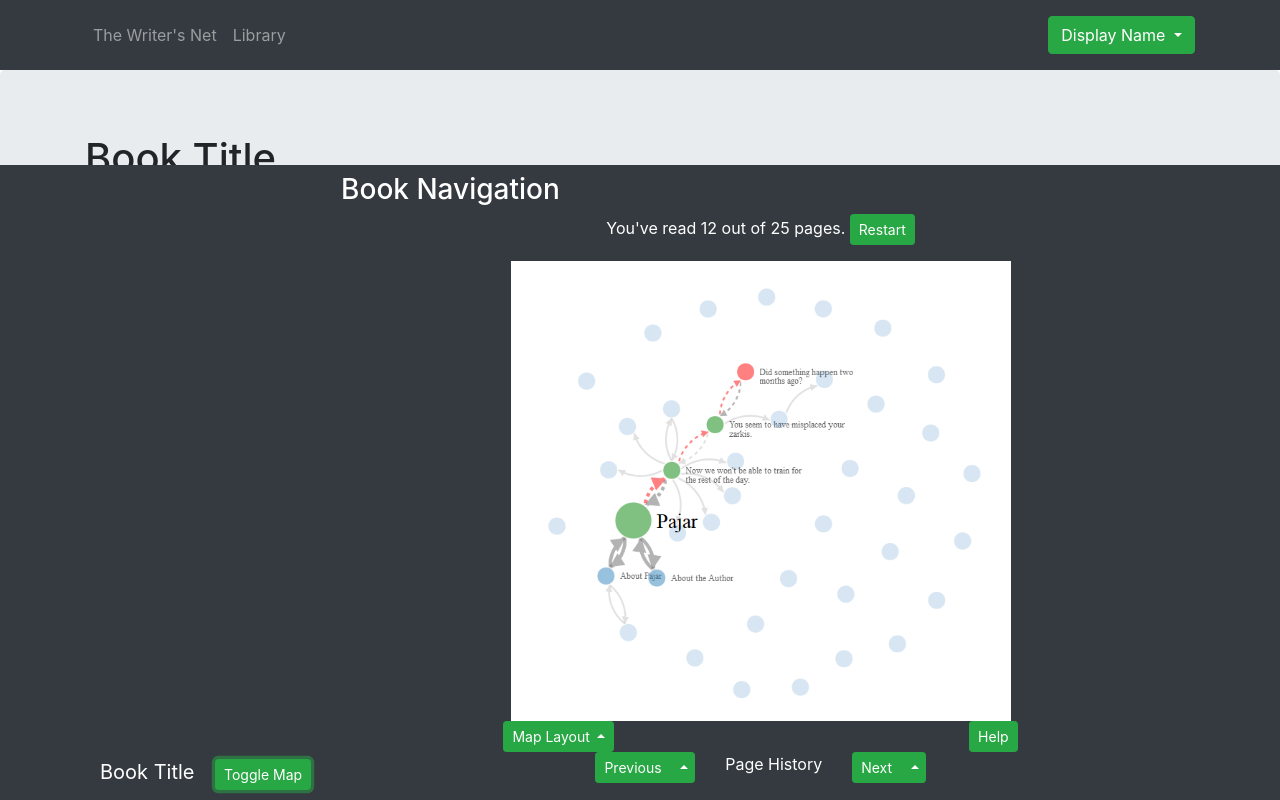
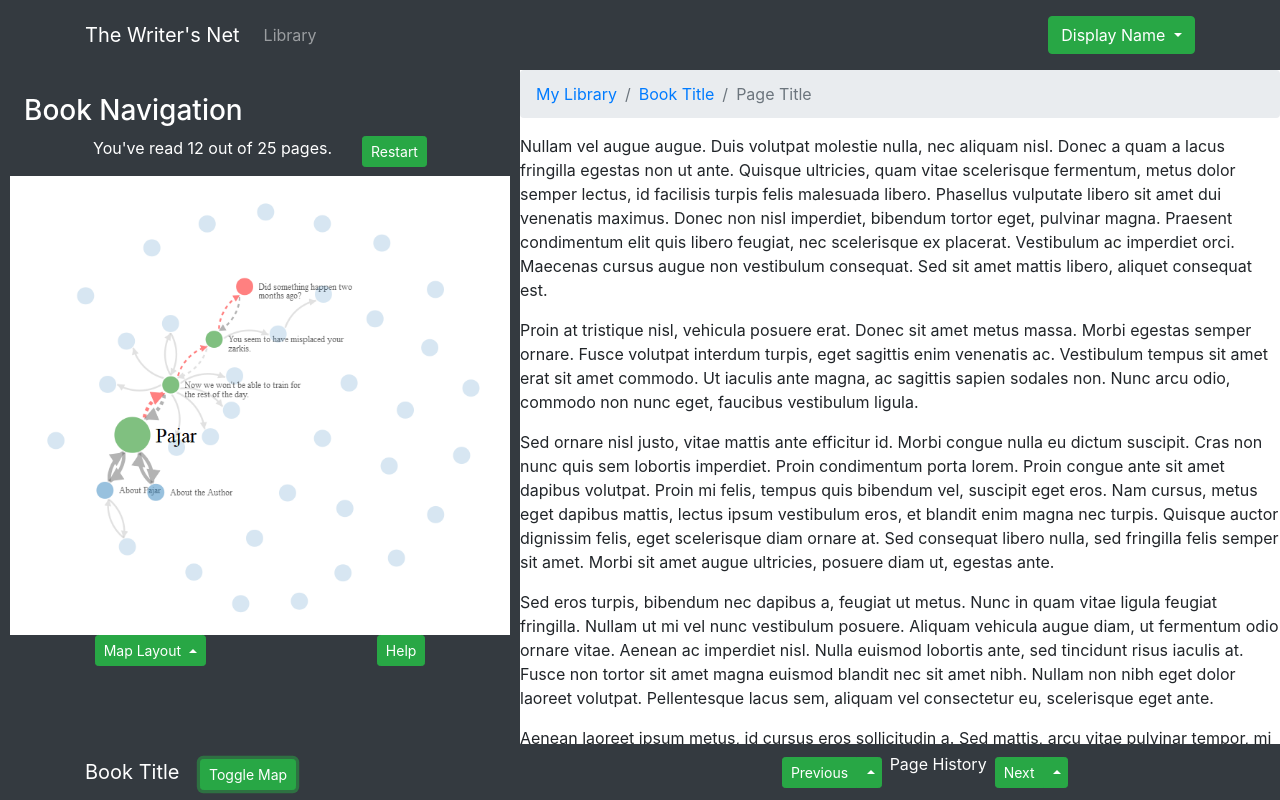
Before and after one commit to silentfuzzle/TheWritersNetBootstrap, a website: page pages/view.html in a window 1280 px wide. Both pictures are taken after a click on the button "Toggle Map". Shown: the top 800 px of the page. Drawn offline with nearby package versions, Linux system fonts and the light colour scheme.

Commit message:
Sidebar and hidden menu on View Page implemented

```diff
--- a/css/styles.css
+++ b/css/styles.css
@@ -16,12 +16,20 @@ body {
     width: 100%;
 }
 
+#sidebar-pusher {
+    min-width: 520px;
+    max-width: 520px;
+}
+
 #sidebar {
-    min-width: 250px;
-    max-width: 250px;
-    min-height: 100vh;
+    width: 520px;
+    position: fixed;
+    top: 70px;
+    left: 0;
+    height: 100vh;
+    z-index: 999;
 }
 
 #sidebar.active {
-    margin-left: -250px;
+    margin-left: -520px;
 }
--- a/pages/view.html
+++ b/pages/view.html
@@ -14,13 +14,13 @@
     <body>
         <nav class="navbar navbar-dark bg-dark navbar-expand-sm fixed-top">
             <div class="container">
+                <a class="navbar-brand" href="../index.html">The Writer's Net</a>
                 <button class="navbar-toggler" type="button" data-toggle="collapse" data-target="#nav-bar">
                     <span class="navbar-toggler-icon"></span>
                 </button>
                 <div class="collapse navbar-collapse" id="nav-bar">
                     <ul class="navbar-nav mr-auto">
-                        <li class="nav-item"><a class="nav-link" href="#">The Writer's Net</a></li>
-                        <li class="nav-item"><a class="nav-link" href="./library.html">Library</a></li>
+                        <li class="nav-item"><a class="nav-link" href="../library.html">Library</a></li>
                     </ul>
                     <span class="navbar-text">
                         <div class="dropdown">
@@ -41,16 +41,10 @@
             </div>
         </nav>
 
-        <nav class="navbar navbar-dark bg-dark navbar-expand-sm fixed-bottom">
+        <div class="fixed-bottom">
+            <div class="collapse" id="map-nav">
+                <div class="bg-dark">
                     <div class="container">
-                <div class="col-auto align-self-end">
-                    <a class="navbar-brand" href="#">Book Title</a>
-                    <button class="btn btn-success btn-sm" type="button" data-toggle="collapse" data-target="#map" aria-controls="navbarToggleExternalContent" aria-expanded="false" aria-label="Toggle navigation">
-                        Toggle Map
-                    </button>
-                </div>
-                <div class="col">
-                    <div class="collapse" id="map">
                         <div class="row">
                             <div class="col">
                                 <h3 class="text-white">Book Navigation</h3>
@@ -58,10 +52,10 @@
                         </div>
                         <div class="row justify-content-center">
                             <div class="col-auto">
-                                <p class="text-white">
-                                    You've read 12 out of 25 pages.
+                                <p class="text-white">You've read 12 out of 25 pages.</p>
+                            </div>
+                            <div class="col-auto">
                                     <a class="btn btn-success btn-sm text-white" data-toggle="modal" data-target="#confirm-modal">Restart</a>
-                                </p>
                             </div>
                         </div>
                         <div class="row justify-content-center">
@@ -86,13 +80,25 @@
                             </div>
                         </div>
                     </div>
-
+                </div>
+            </div>
+            <nav class="navbar navbar-dark bg-dark navbar-expand">
+                <div class="container">
+                    <div class="col">
+                        <a class="navbar-brand" href="#">Book Title</a>
+                        <button class="btn btn-outline-secondary btn-sm d-inline d-md-none" type="button" data-toggle="collapse" data-target="#map-nav" aria-controls="map-nav" aria-expanded="false" aria-label="Toggle navigation">
+                            <span class="navbar-toggler-icon"></span>
+                        </button>
+                        <button class="btn btn-success btn-sm d-none d-md-inline" type="button" data-toggle="collapse" data-target=".sidebar-toggler" aria-controls="sidebar" aria-expanded="false" aria-label="Toggle navigation">
+                            Toggle Map
+                        </button>
+                    </div>
+                    <div class="col">
                         <div class="row justify-content-center">
-                        <div class="col-auto">
-                            <div class="btn-group dropup">
+                            <div class="btn-group dropup align-self-center">
                                 <button type="button" class="btn btn-success btn-sm">Previous</button>
                                 <button type="button" class="btn btn-success btn-sm dropdown-toggle dropdown-toggle-split" data-toggle="dropdown" aria-haspopup="true" aria-expanded="false">
-                                    <span class="sr-only">Toggle Dropdown</span>
+                                    <span class="sr-only">Previous Dropdown</span>
                                 </button>
                                 <div class="dropdown-menu">
                                     <a class="dropdown-item" href="#">Previous Page Title</a>
@@ -100,15 +106,11 @@
                                     <a class="dropdown-item" href="#">Previous Previous Previous Page Title</a>
                                 </div>
                             </div>
-                        </div>
-                        <div class="col-auto">
-                            <p class="text-white">Page History</p>
-                        </div>
-                        <div class="col-auto">
-                            <div class="btn-group dropup">
+                            <p class="text-white pl-2 pr-2 d-none d-md-block">Page History</p>
+                            <div class="btn-group dropup align-self-center">
                                 <button type="button" class="btn btn-success btn-sm">Next</button>
                                 <button type="button" class="btn btn-success btn-sm dropdown-toggle dropdown-toggle-split" data-toggle="dropdown" aria-haspopup="true" aria-expanded="false">
-                                    <span class="sr-only">Toggle Dropdown</span>
+                                    <span class="sr-only">Next Dropdown</span>
                                 </button>
                                 <div class="dropdown-menu">
                                     <a class="dropdown-item" href="#">Next Page Title</a>
@@ -119,8 +121,8 @@
                         </div>
                     </div>
                 </div>
+            </nav>
         </div>
-        </nav>
 
         <div id="help-modal" class="modal fade" role="dialog">
             <div class="modal-dialog modal-lg" role="content">
@@ -165,40 +167,47 @@
             </div>
         </div>
 
-        <header class="jumbotron">
-            <div class="container">
+        <div class="wrapper">
+
+            <nav class="sidebar-toggler bg-dark collapse" id="sidebar-pusher">
+                <div class="sidebar-toggler p-4 collapse" id="sidebar">
                     <div class="row">
                         <div class="col">
-                        <h1>Book Title</h1>
-                        <h2>Donec fermentum semper est</h2>
+                            <h3 class="text-white">Book Navigation</h3>
+                        </div>
+                    </div>
+                    <div class="row justify-content-center">
+                        <div class="col-auto">
+                            <p class="text-white">You've read 12 out of 25 pages.</p>
+                        </div>
+                        <div class="col-auto">
+                                <a class="btn btn-success btn-sm text-white" data-toggle="modal" data-target="#confirm-modal">Restart</a>
+                        </div>
+                    </div>
+                    <div class="row justify-content-center">
+                        <div class="col-auto">
+                            <img class="d-block img-fluid" src="../img/layout-test-map.png" alt="map" height="500" width="500">
+                        </div>
+                    </div>
+                    <div class="row justify-content-around">
+                        <div class="col-auto">
+                            <div class="dropup">
+                                <button class="btn btn-success btn-sm dropdown-toggle" type="button" id="dropdownMenuButton" data-toggle="dropdown" aria-haspopup="true" aria-expanded="false">
+                                    Map Layout
+                                </button>
+                                <div class="dropdown-menu" aria-labelledby="dropdownMenuButton">
+                                    <a class="dropdown-item" href="#">Force Directed</a>
+                                    <a class="dropdown-item" href="#">Rainbow Graph</a>
                                 </div>
                             </div>
                         </div>
-        </header>
+                        <div class="col-auto">
+                            <a class="btn btn-success btn-sm text-white" data-toggle="modal" data-target="#help-modal">Help</a>
+                        </div>
+                    </div>
+                </div>
+            </nav>
 
-        <div class="wrapper">
-            <nav id="sidebar">
-                <div class="sidebar-header">
-                    <h3>Navigation</h3>
-                </div>
-                <ul class="list-unstyled components">
-                    <p>Dummy Heading</p>
-                    <li class="active">
-                        <a href="#homeSubmenu" data-toggle="collapse" aria-expanded="false" class="dropdown-toggle">Home</a>
-                        <ul class="collapse list-unstyled" id="homeSubmenu">
-                            <li>
-                                <a href="#">Home 1</a>
-                            </li>
-                            <li>
-                                <a href="#">Home 2</a>
-                            </li>
-                            <li>
-                                <a href="#">Home 3</a>
-                            </li>
-                        </ul>
-                    </li>
-                </ul>
-            </nav>
             <div class="container">
                 <div class="row">
                     <ol class="col-12 breadcrumb">
```
Also changed, not shown: index.html (+2 -17 lines). Lines whose indentation alone changed are shown as unchanged.
